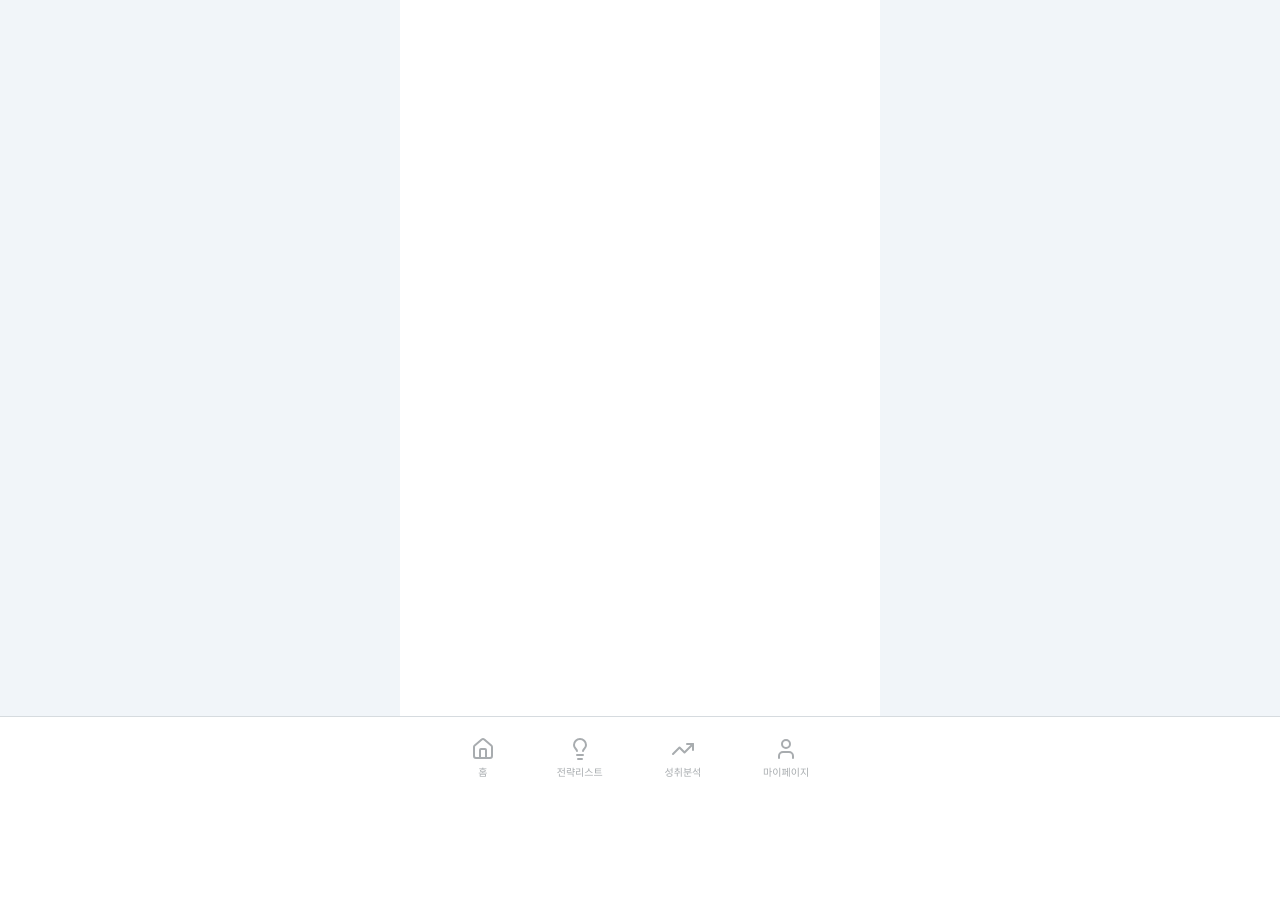
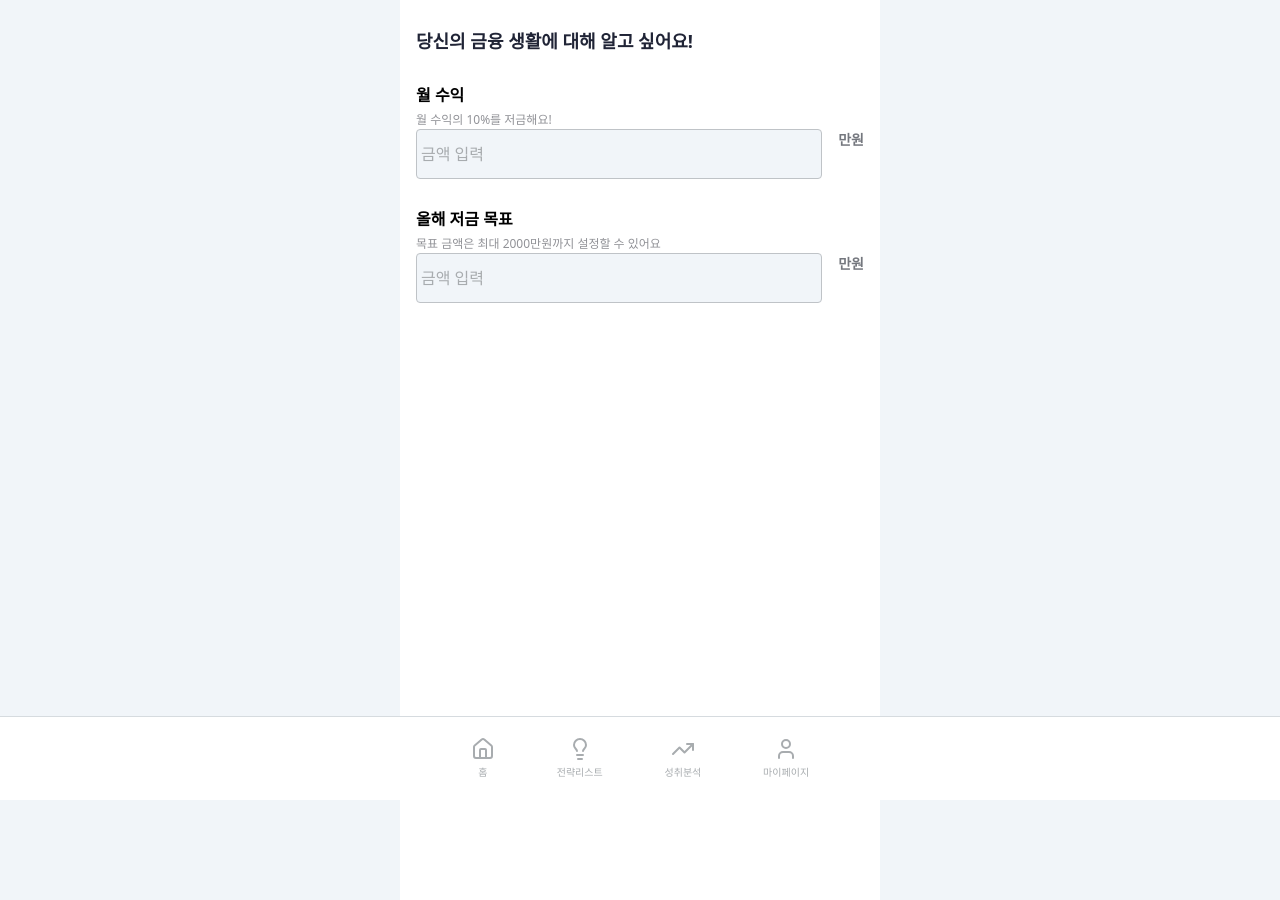
Before and after one commit to 9oormthon-univ/2025_SEASONTHON_TEAM_24_FE, a React (Vite) app: page /goalSetup in a window 1280 px wide. Before the commit this address had no page. Before the commit the page ends 800 px from the top, so only its background shows below. Built offline with nearby package versions, Linux system fonts and the light colour scheme.

Commit message:
Feat: 목표 설정 세션 레이아웃 1차 구현

```diff
--- a/src/App.tsx
+++ b/src/App.tsx
@@ -1,6 +1,7 @@
 import { BrowserRouter as Router, Routes, Route } from 'react-router-dom';
 import BottomNav from './shared/components/common/BottomNav';
 import Home from './pages/home';
+import GoalSetting from './pages/goal';
 
 
 function App() {
@@ -11,6 +12,8 @@ function App() {
           <div className="App">
             <Routes>
               <Route path="/" element={<Home />} />
+              <Route path="/goalSetup" element={<GoalSetting />} />
+
             </Routes>
             <BottomNav />
           </div>
--- /dev/null
+++ b/src/pages/goal/index.tsx
@@ -0,0 +1,10 @@
+import GoalSet from "../../shared/components/goal/goalSet"
+
+function goalSetting (){
+  return (
+    <div>
+      <GoalSet />
+    </div>
+  )
+}
+export default goalSetting;
--- /dev/null
+++ b/src/shared/components/goal/goalSet.tsx
@@ -0,0 +1,56 @@
+import {useState} from "react";
+
+const InputField = ({title, desc, value, onChange, hasBorder = false}) => {
+  return (
+    <div className='mb-28'>
+      <h2 className='mb-1 font-bold text-16'>{title}</h2>
+      <p className='font-medium text-gray-500 text-12'>{desc}</p>
+      <div className='flex'>
+        <input
+          type="text"
+          value={value}
+          onChange={onChange}
+          className={`flex-1 px-4 py-3 bg-gray-100 rounded-4 text-base focus:outline-none focus:border-primary-300 ${
+            hasBorder ? 'border-4 border-primary-500' : 'border border-gray-300'
+          } `}
+          placeholder='금액 입력'
+        />
+        <span className='ml-16 font-semibold text-gray-600 text-14'>만원</span>
+      </div>
+    </div>
+  )
+}
+
+function goalSet(){
+  const [monthlyIncome, setMonthlyIncome ] = useState("");
+  const [savingGoal, setSavingGoal] = useState("");
+
+  const handleNext = () => {
+    console.log("월 수입 : ", monthlyIncome);
+    console.log("목표 저금 금액 : ", savingGoal);
+  }
+
+  return (
+    <div className='min-h-screen bg-white'>
+      <div className='py-28'>
+        <h1 className='font-semibold text-gray-900 text-18'>
+          당신의 금융 생활에 대해 알고 싶어요!
+        </h1>
+      </div>
+      <InputField
+        title="월 수익"
+        desc="월 수익의 10%를 저금해요!"
+        value={monthlyIncome}
+        onChange={(e) => setMonthlyIncome(e.target.value)}
+      />
+      <InputField
+        title="올해 저금 목표"
+        desc="목표 금액은 최대 2000만원까지 설정할 수 있어요"
+        value={savingGoal}
+        onChange={(e) => setMonthlyIncome(e.target.value)}
+      />
+    </div>
+  )
+}
+
+export default goalSet
```
